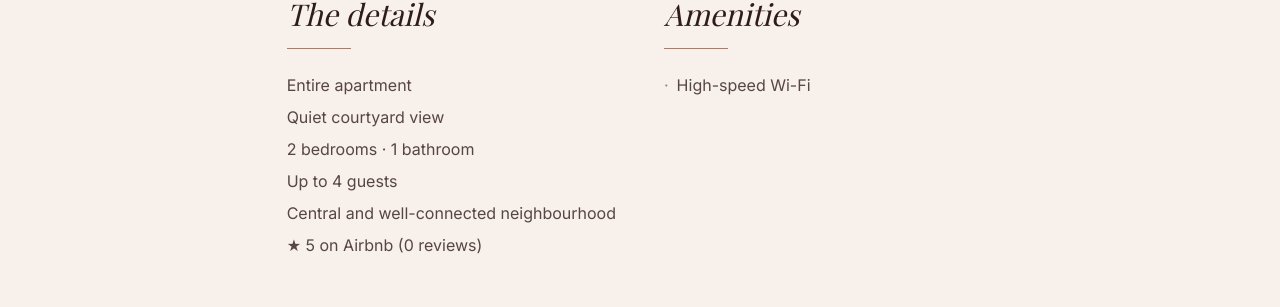
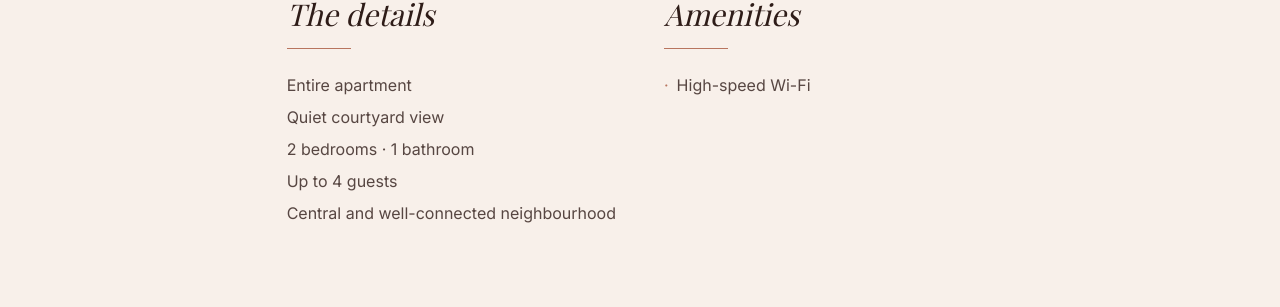
Before and after one commit to mdanna/bb-template, a Next.js app: page /servizi in a window 1280 px wide. Shown: the part 133-440 px from the top of the page. Built offline with nearby package versions, Linux system fonts and the light colour scheme; no server answers; a web font is replaced by a local one.

Commit message:
Pagina servizi: nascondi la riga rating quando non ci sono recensioni
Coerente con la pagina recensioni: mostra "★ {rating} (…recensioni)" solo
se airbnbReviewCount > 0, evitando "★ 5 (0 recensioni)" su un template
appena installato.

Co-Authored-By: Claude Opus 4.8 <noreply@anthropic.com>

```diff
--- a/src/app/(site)/servizi/page.tsx
+++ b/src/app/(site)/servizi/page.tsx
@@ -18,9 +18,11 @@ export default function ServiziPage() {
           <li>{CONTENT.details.roomInfo[locale] || CONTENT.details.roomInfo.it}</li>
           <li>{CONTENT.details.maxGuests[locale] || CONTENT.details.maxGuests.it}</li>
           <li>{CONTENT.details.neighborhood[locale] || CONTENT.details.neighborhood.it}</li>
-          <li>
-            {format(t.details.rating, { rating: CONTENT.airbnbRating, count: CONTENT.airbnbReviewCount })}
-          </li>
+          {CONTENT.airbnbReviewCount > 0 && (
+            <li>
+              {format(t.details.rating, { rating: CONTENT.airbnbRating, count: CONTENT.airbnbReviewCount })}
+            </li>
+          )}
         </ul>
       </div>
       <div>
```
